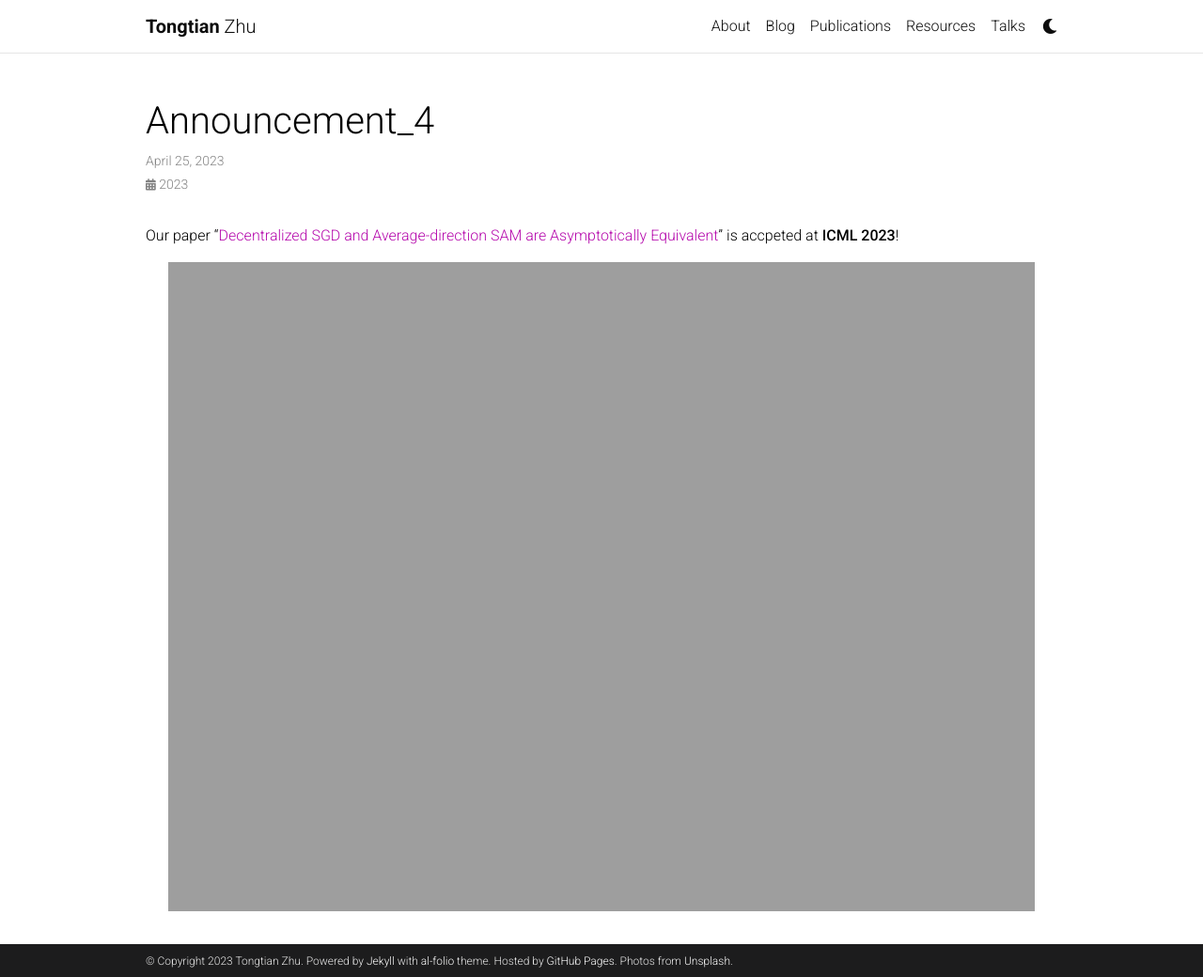
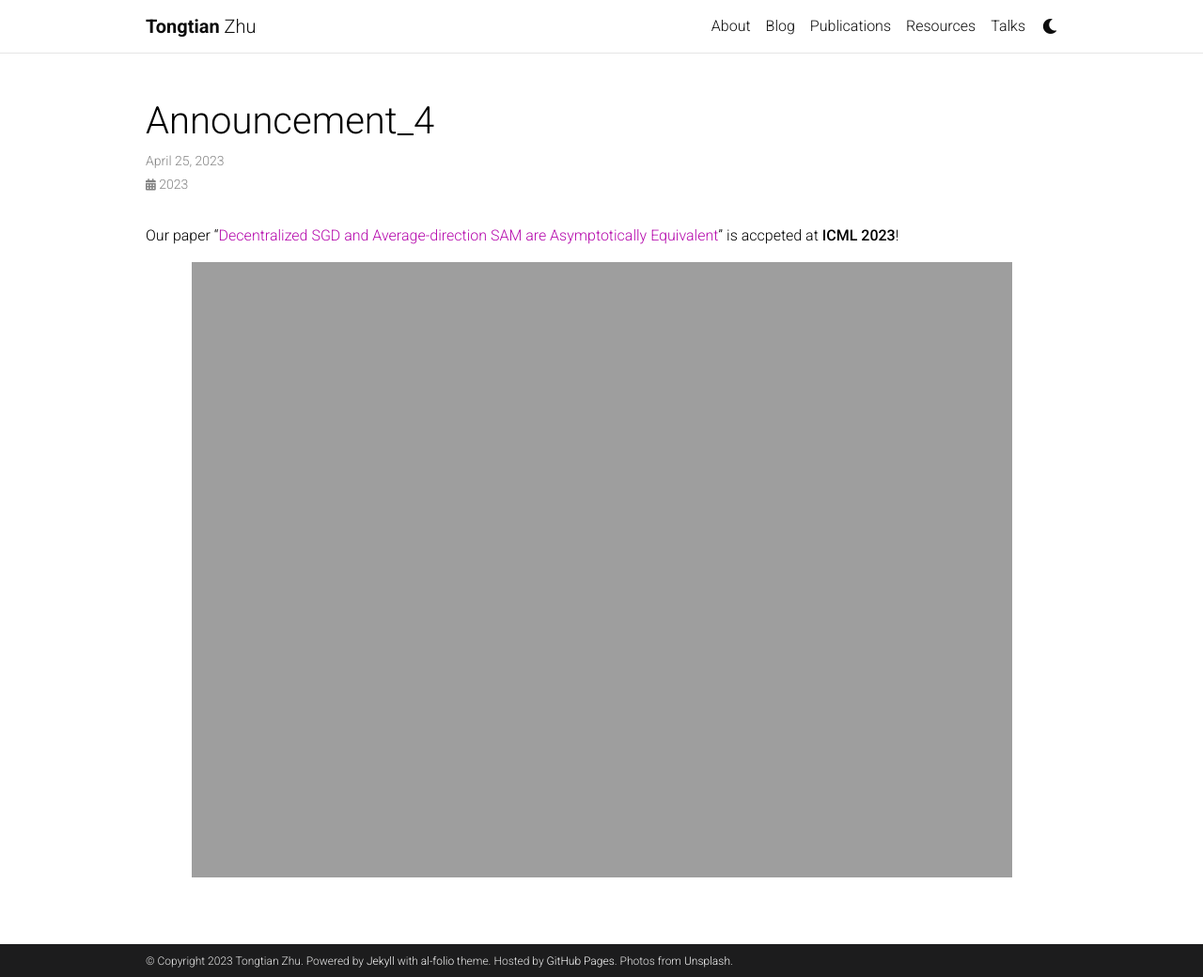
Before and after one commit to Raiden-Zhu/Raiden-Zhu.github.io, a Jekyll site: the page built from _news/announcement_4.md, in a window 1280 px wide and 1040 px high. Shown: the whole window at 94% size. Built offline with Jekyll 4.4.1, drawn with Linux system fonts in a browser that asks for light colours; comment, search, counter and statistics services are not loaded; a style sheet for code colours, icons or effects is not loaded.

Commit message:
Update announcement_4.md

```diff
--- a/_news/announcement_4.md
+++ b/_news/announcement_4.md
@@ -8,5 +8,5 @@
 Our paper "[Decentralized SGD and Average-direction SAM are Asymptotically Equivalent](https://arxiv.org/abs/2306.02913)" is accpeted at **ICML 2023**!
 
 <div style="text-align: center;">
-  <img src="./assets/img/publication_preview/230705 DSGD_SAM (2).png" alt="DSGD-SAM" width="95%"/>
+  <img src="./assets/img/publication_preview/230705 DSGD_SAM (2).png" alt="DSGD-SAM" width="90%"/>
 </div>
```
